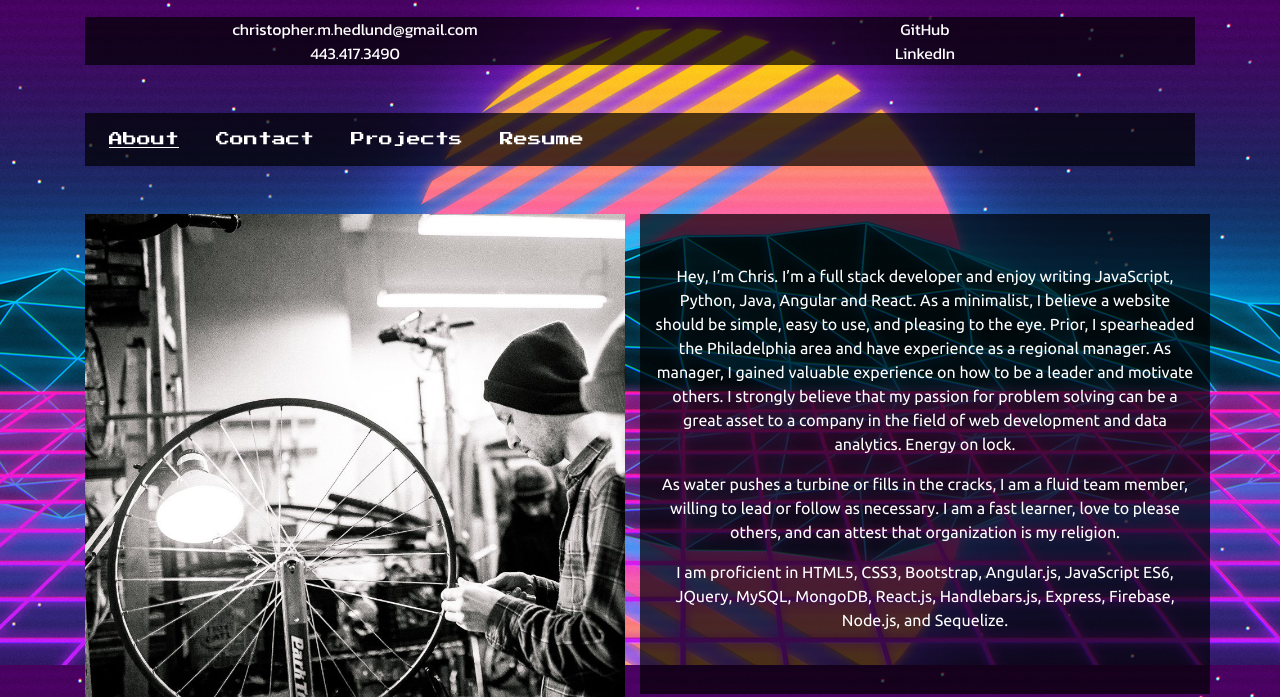
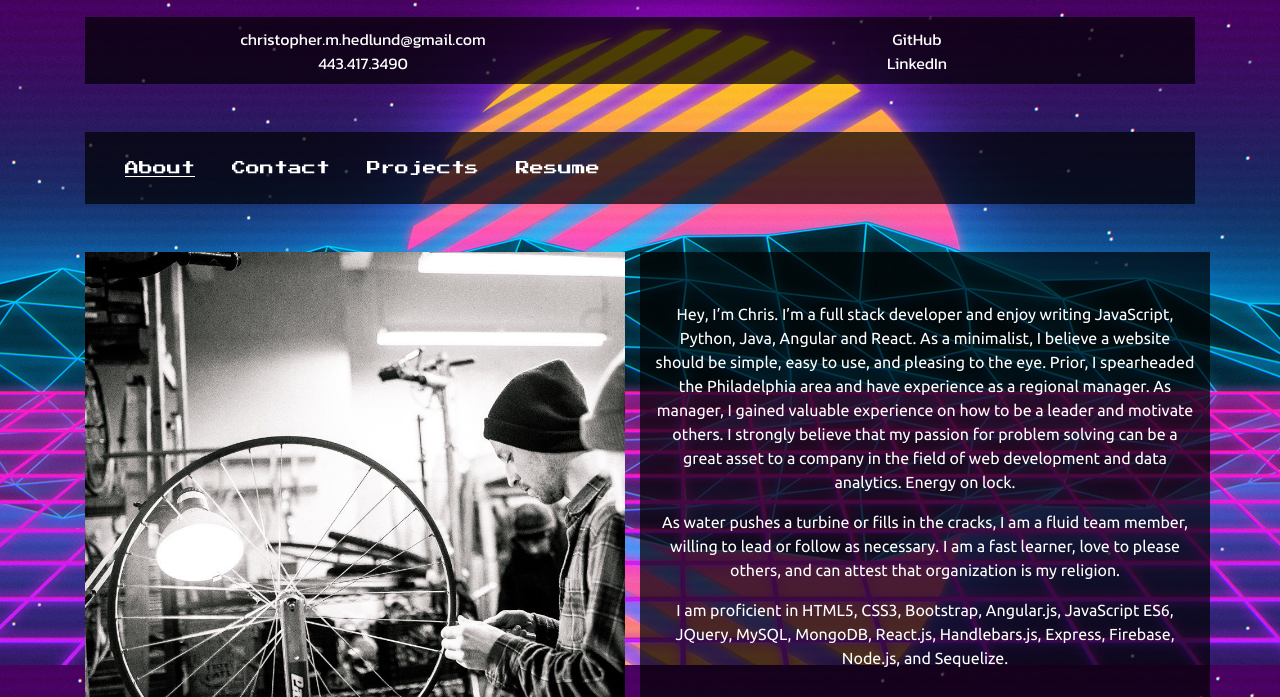
Before and after one commit to chris284891/Portfolio, a plain HTML site: page index.html in a window 1280 px wide. Shown: the part 103-800 px from the top of the page. Drawn offline with nearby package versions, Linux system fonts and the light colour scheme; a web font is replaced by a local one.

Commit message:
header background final edit

```diff
--- a/index.html
+++ b/index.html
@@ -23,7 +23,7 @@
             </div>
         </div>
         <br>
-        <div id="bioBox" style="margin-bottom: 0px;">
+        <div id="bioBox" style="margin-bottom: 0px; padding: 0.6rem 1em;">
             <div class="contact row">
                 <div class="col-sm-6">
                     <a href="mailto:christopher.m.hedlund@gmail.com">christopher.m.hedlund@gmail.com</a>
@@ -44,7 +44,7 @@
             </div>
         </div>
         <br><br>
-        <div id="bioBox" style="margin-bottom: 0px;">
+        <div id="bioBox" style="margin-bottom: 0px; padding: 0.6rem 1em;">
             <nav class="navbar navbar-expand-sm">
                 <ul class="navbar-nav">
                     <li class="nav-item">
```
Also changed, not shown: contact.html (+4 -0 lines), portfolio.html (+4 -0 lines).
